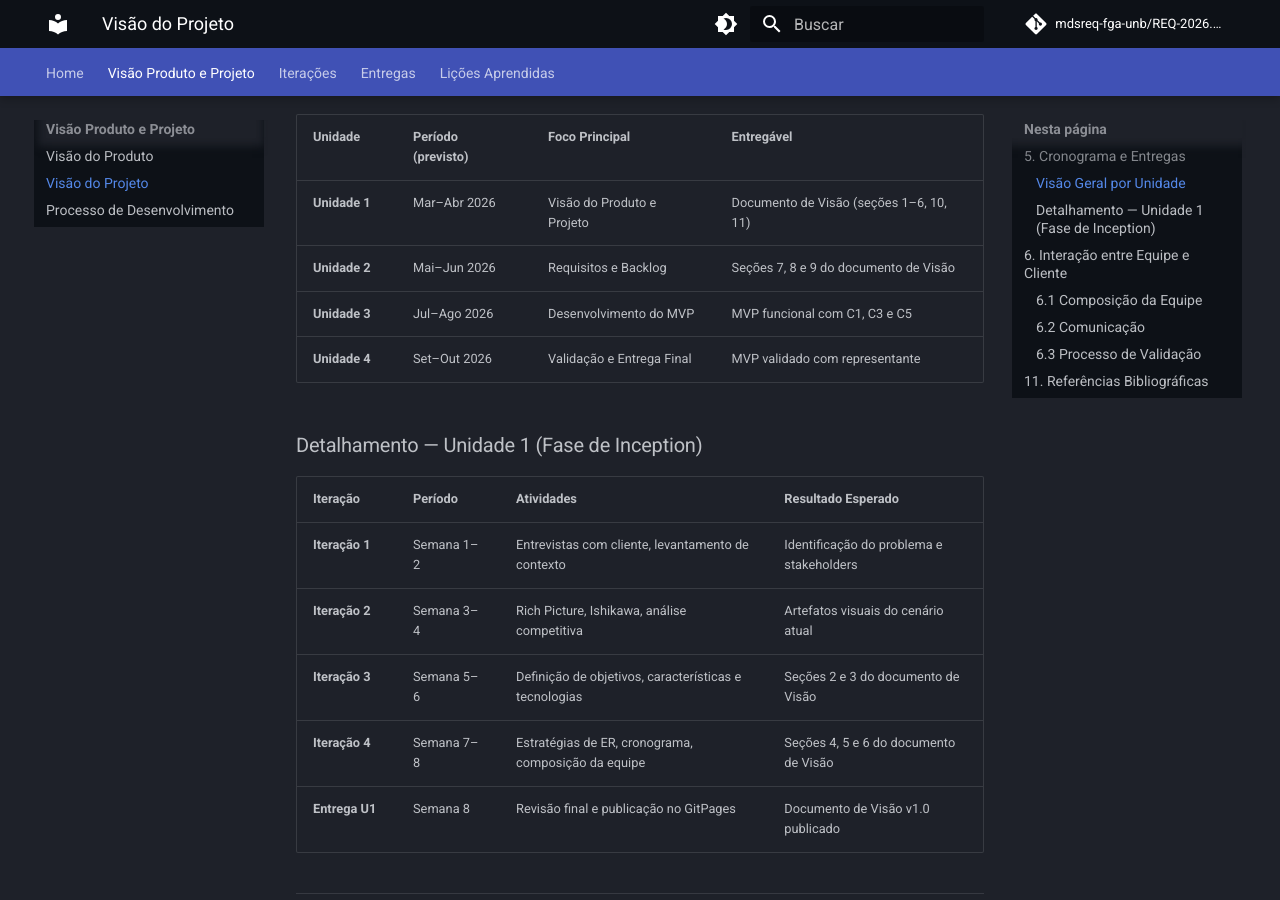
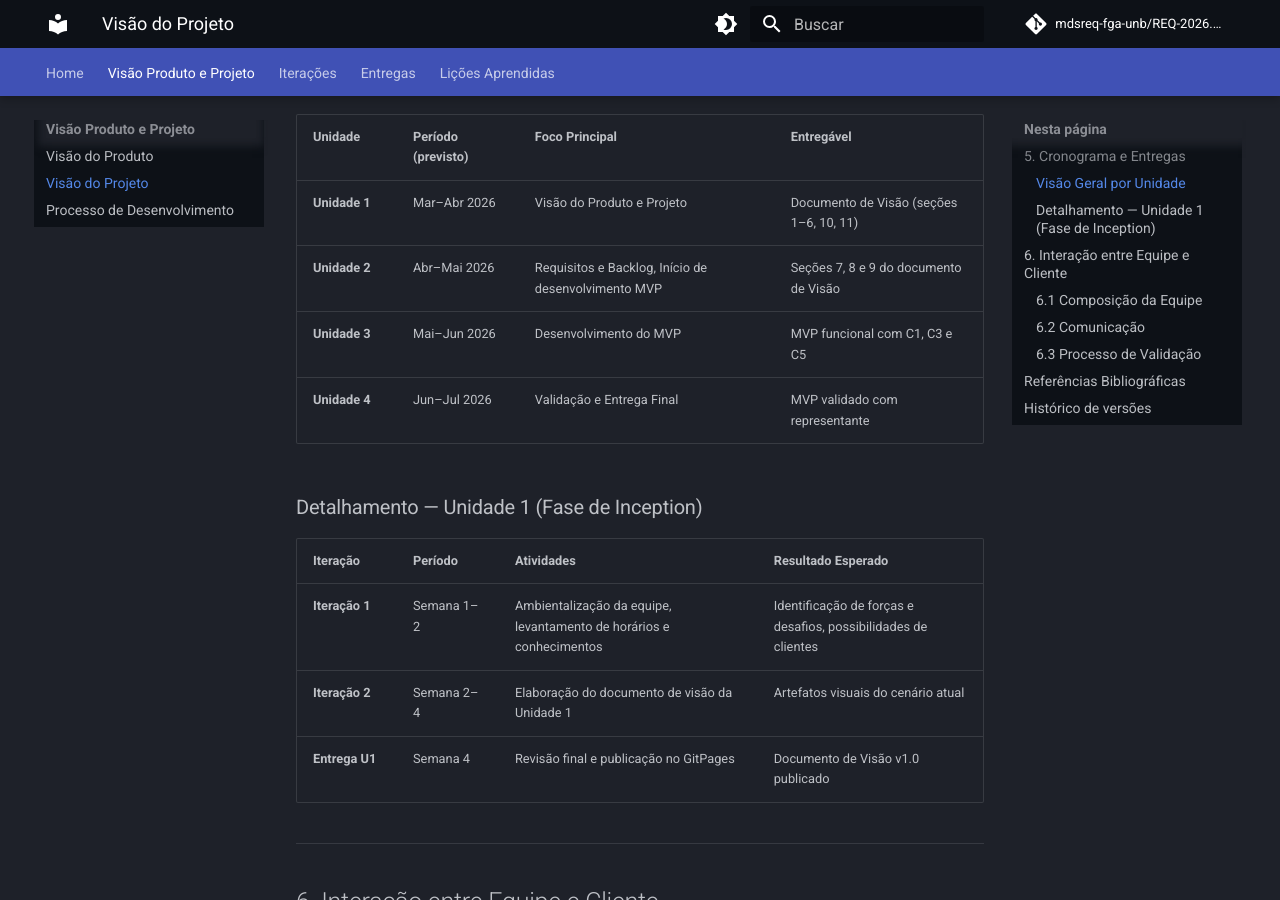
Before and after one commit to mdsreq-fga-unb/REQ-2026.1-T02-ObservatorioJovensTalentos, an MkDocs documentation site: the page built from docs/visao-produto-projeto/visao-projeto.md, in a window 1280 px wide and 900 px high, scrolled down 211 px. Built offline with MkDocs 1.6.1 and Material for MkDocs 9.7.7, drawn with Linux system fonts in a browser that asks for light colours; some of the changed text lies outside the part shown.

Commit message:
Updates de arquivos

```diff
--- a/docs/visao-produto-projeto/visao-projeto.md
+++ b/docs/visao-produto-projeto/visao-projeto.md
@@ -7,19 +7,17 @@
 | Unidade | Período (previsto) | Foco Principal | Entregável |
 |---------|-------------------|----------------|-----------|
 | **Unidade 1** | Mar–Abr 2026 | Visão do Produto e Projeto | Documento de Visão (seções 1–6, 10, 11) |
-| **Unidade 2** | Mai–Jun 2026 | Requisitos e Backlog | Seções 7, 8 e 9 do documento de Visão |
-| **Unidade 3** | Jul–Ago 2026 | Desenvolvimento do MVP | MVP funcional com C1, C3 e C5 |
-| **Unidade 4** | Set–Out 2026 | Validação e Entrega Final | MVP validado com representante |
+| **Unidade 2** | Abr–Mai 2026 | Requisitos e Backlog, Início de desenvolvimento MVP | Seções 7, 8 e 9 do documento de Visão |
+| **Unidade 3** | Mai–Jun 2026 | Desenvolvimento do MVP | MVP funcional com C1, C3 e C5 |
+| **Unidade 4** | Jun–Jul 2026 | Validação e Entrega Final | MVP validado com representante |
 
 ### Detalhamento — Unidade 1 (Fase de Inception)
 
 | Iteração | Período | Atividades | Resultado Esperado |
 |----------|---------|-----------|-------------------|
-| **Iteração 1** | Semana 1–2 | Entrevistas com cliente, levantamento de contexto | Identificação do problema e stakeholders |
-| **Iteração 2** | Semana 3–4 | Rich Picture, Ishikawa, análise competitiva | Artefatos visuais do cenário atual |
-| **Iteração 3** | Semana 5–6 | Definição de objetivos, características e tecnologias | Seções 2 e 3 do documento de Visão |
-| **Iteração 4** | Semana 7–8 | Estratégias de ER, cronograma, composição da equipe | Seções 4, 5 e 6 do documento de Visão |
-| **Entrega U1** | Semana 8 | Revisão final e publicação no GitPages | Documento de Visão v1.0 publicado |
+| **Iteração 1** | Semana 1–2 | Ambientalização da equipe, levantamento de horários e conhecimentos | Identificação de forças e desafios, possibilidades de clientes |
+| **Iteração 2** | Semana 2–4 | Elaboração do documento de visão da Unidade 1 | Artefatos visuais do cenário atual |
+| **Entrega U1** | Semana 4 | Revisão final e publicação no GitPages | Documento de Visão v1.0 publicado |
 
 ---
 
@@ -63,7 +61,7 @@ Abaixo se encontra a divisão inicial de funções principais associadas aos mem
 
 ---
 
-## 11. Referências Bibliográficas
+## Referências Bibliográficas
 
 1. MARSICANO, George. **Requisitos de Software**. Livro base da disciplina, 2026.1, v1.1-draft. Universidade de Brasília.
 
@@ -74,3 +72,10 @@ Abaixo se encontra a divisão inicial de funções principais associadas aos mem
 4. AMBLER, Scott W.; LINES, Mark. **Disciplined Agile Delivery: A Practitioner's Guide to Agile Software Delivery in the Enterprise**. IBM Press, 2012.
 
 5. WIEGERS, Karl; BEATTY, Joy. **Software Requirements**. 3. ed. Microsoft Press, 2013.
+
+
+## Histórico de versões
+
+| Versão | Data | Descrição |
+|:--------:|:-------:|:-------------------:|
+| 1.0 | 13/04 | Versão inicial do documento|
```
Also changed, not shown: docs/entregas/unidade-1.md (+6 -0 lines), docs/visao-produto-projeto/visao-produto.md (+9 -3 lines), docs/iteracoes/iteracao-2.md (line endings or trailing spaces), 1 other file.
